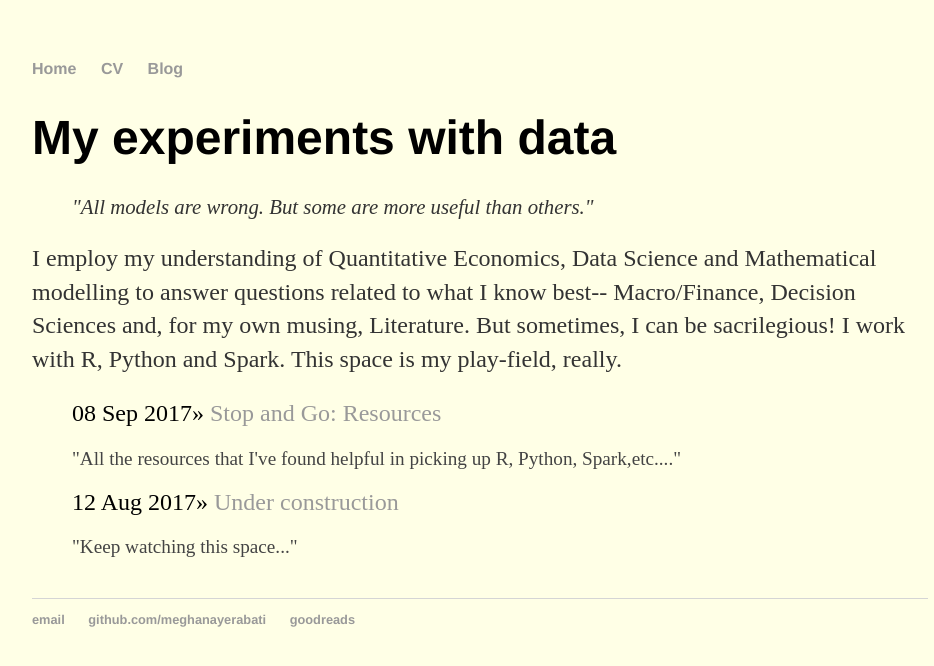
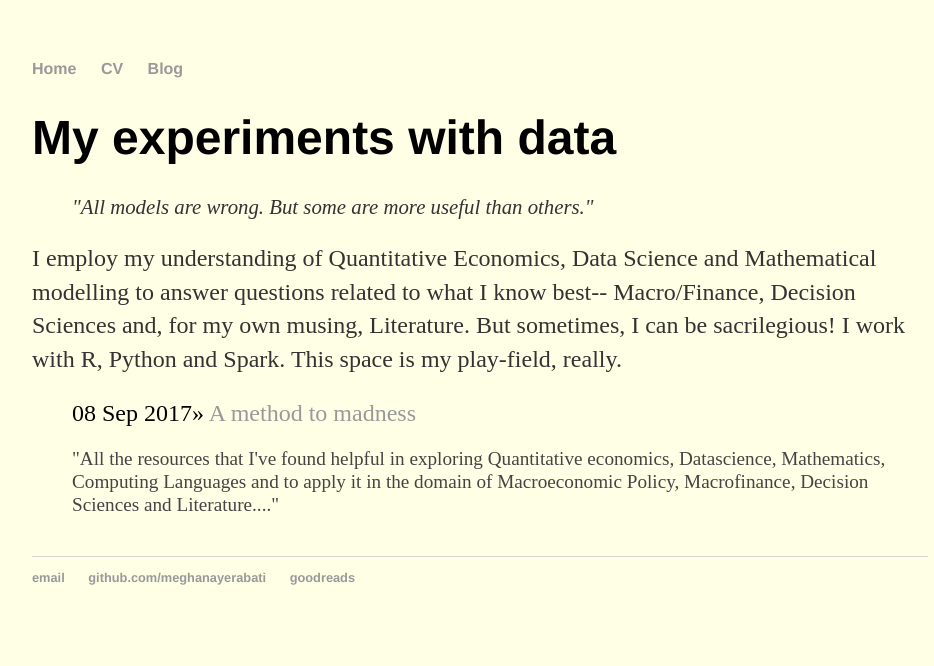
Before and after one commit to myerabati/meghanayerabati.github.io, a Jekyll site: the page built from Projects/index.html, in a window 1280 px wide. Shown: the top 666 px of the page, without its empty margins (160-1094 px from the left). Built offline with Jekyll 4.4.1, drawn with Linux system fonts in a browser that asks for light colours.

Commit message:
Nonfiction/index.html

```diff
--- a/Projects/_posts/2017-08-12-work-in-progress.md
+++ /dev/null
@@ -1,6 +0,0 @@
----
-layout: post
-title: "Under construction"
-description: "Keep watching this space"
-total_time: "NA"
----
--- /dev/null
+++ b/Projects/_posts/2017-09-08-A-method-to-madness.md
@@ -0,0 +1,38 @@
+---
+layout: post
+title: "A method to madness"
+description: "All the resources that I've found helpful in exploring Quantitative economics, Datascience, Mathematics, Computing Languages and to apply it in the domain of Macroeconomic Policy, Macrofinance, Decision Sciences and Literature."
+total_time: "5 min"
+---
+
+# Economics
+
+## Quantitative Economics
+https://lectures.quantecon.org/py/
+
+## Mechanism Design
+
+# Datascience
+
+## Clustering Algorithms
+
+# Languages
+
+##Spark
+There will be a separate module on Spark with clearer instuctions on how to use spark
+
+### Config
+https://spark.apache.org/docs/latest/configuration.html
+
+### Programming
+https://spark.apache.org/docs/0.9.0/scala-programming-guide.html
+https://spark.apache.org/docs/0.9.0/python-programming-guide.html
+https://spark.apache.org/docs/latest/api/python/pyspark.html
+
+### Monitoring
+https://spark.apache.org/docs/latest/monitoring.html
+https://databricks.com/blog/2015/06/22/understanding-your-spark-application-through-visualization.html
+
+### Big Data Courses
+https://www.edx.org/course/big-data-analytics-using-spark-uc-san-diegox-dse230x
+https://www.youtube.com/watch?v=DEQNknALf_8&list=PLAwxTw4SYaPkXJ6LAV96gH8yxIfGaN3H
--- a/Projects/_posts/2017-09-08-stop-and-go-resources.md
+++ /dev/null
@@ -1,24 +0,0 @@
----
-layout: post
-title: "Stop and Go: Resources"
-description: "All the resources that I've found helpful in picking up R, Python, Spark,etc."
-total_time: "5 min"
----
-
-## SPARK
-
-### Config
-https://spark.apache.org/docs/latest/configuration.html
-
-### Programming
-https://spark.apache.org/docs/0.9.0/scala-programming-guide.html
-https://spark.apache.org/docs/0.9.0/python-programming-guide.html
-https://spark.apache.org/docs/latest/api/python/pyspark.html
-
-### Monitoring
-https://spark.apache.org/docs/latest/monitoring.html
-https://databricks.com/blog/2015/06/22/understanding-your-spark-application-through-visualization.html
-
-### Big Data Courses
-https://www.edx.org/course/big-data-analytics-using-spark-uc-san-diegox-dse230x
-https://www.youtube.com/watch?v=DEQNknALf_8&list=PLAwxTw4SYaPkXJ6LAV96gH8yxIfGaN3H-
```
Also changed, not shown: Non-fiction/_posts/2014-03-11-knowing-the-ballpark-elections-14.md (deleted, +0 -31 lines), Non-fiction/_posts/2015-08-19-the-human-factor.md (deleted, +0 -28 lines), Non-fiction/_posts/2015-10-03-documenting-the-journey-1.md (deleted, +0 -36 lines), Non-fiction/_posts/2017-07-27-essay-on-science-social-science-and-truth.md (deleted, +0 -25 lines), Reviews/_posts/2016-05-29-living-my-dystopia.md (+1 -0 lines).
